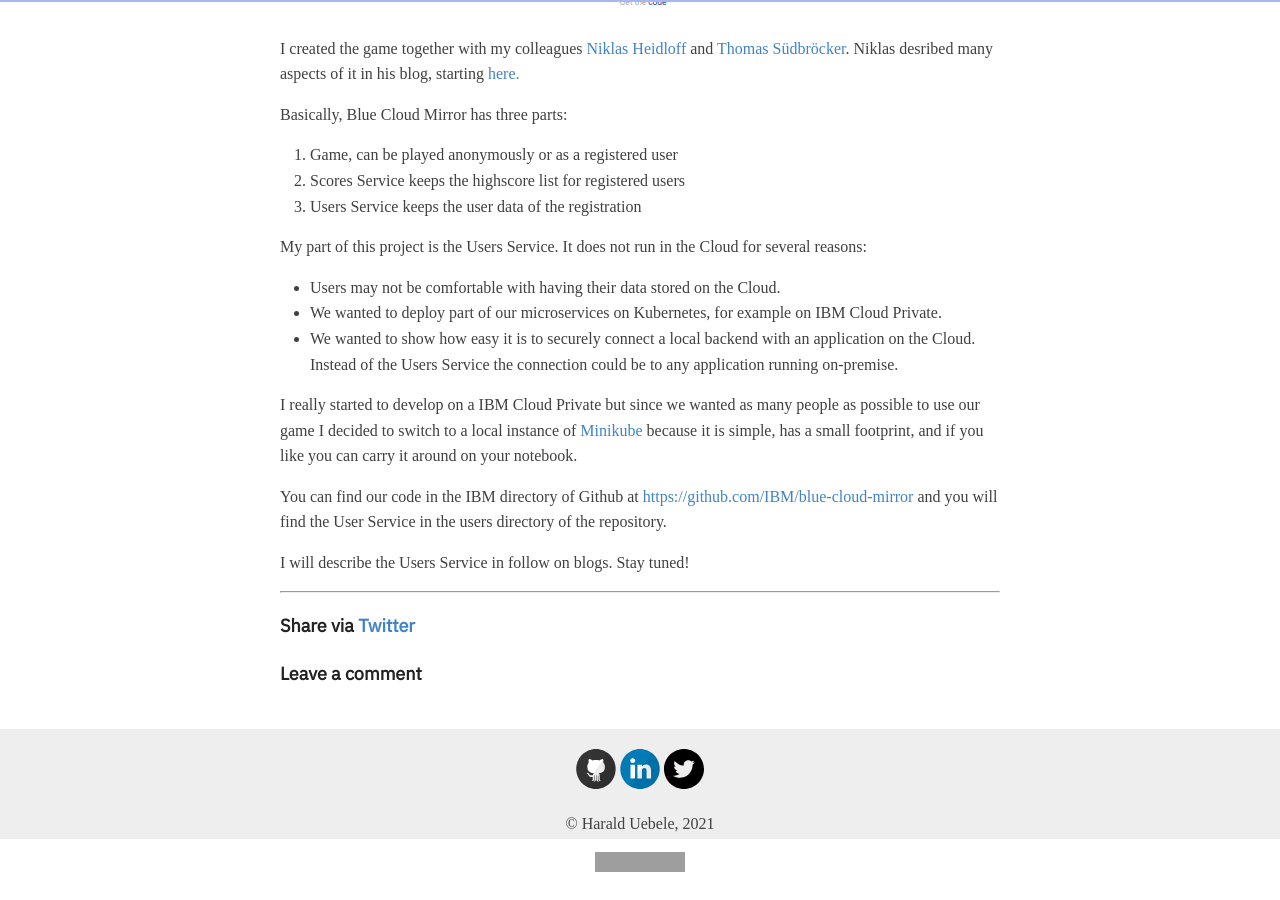
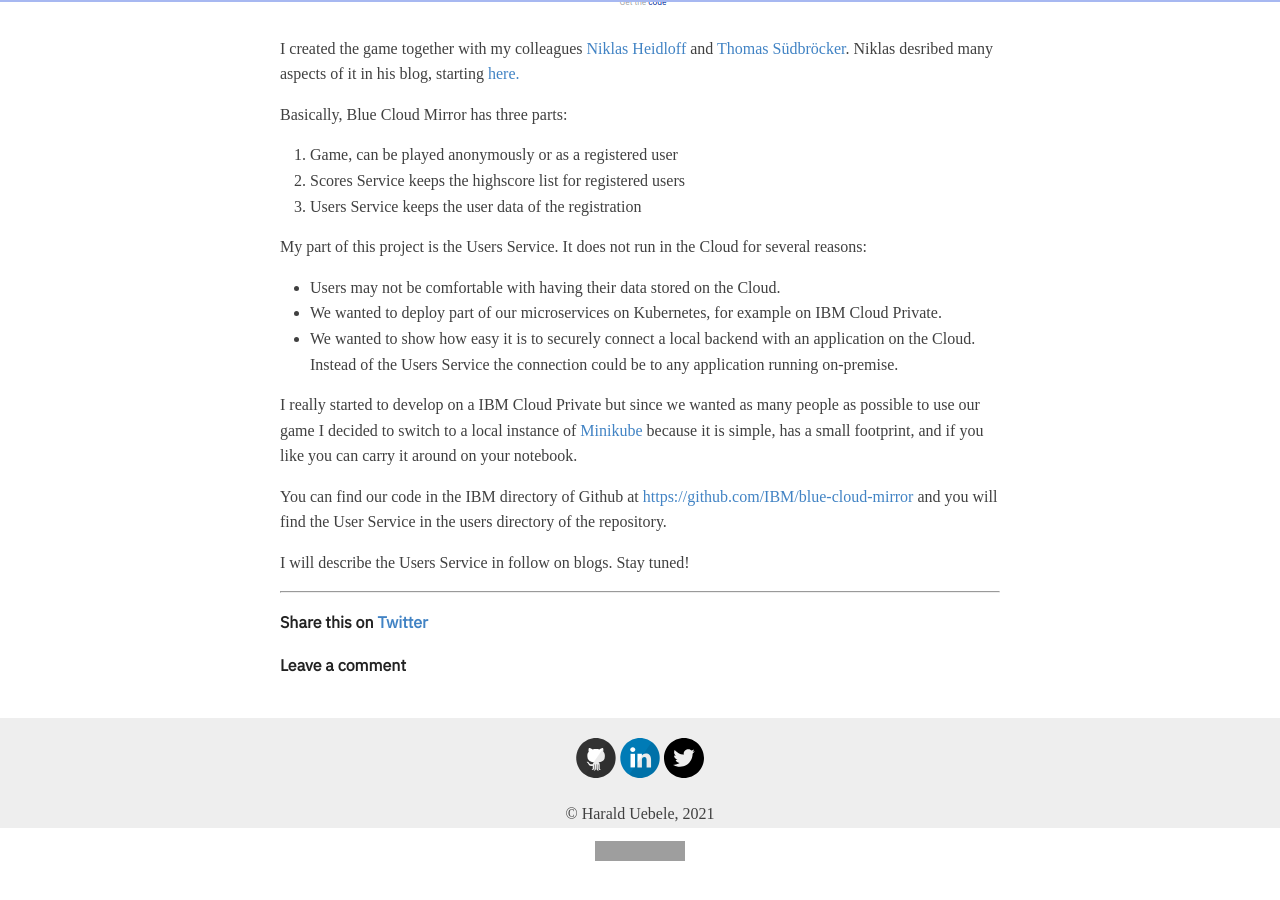
Before and after one commit to HaraldUebele/HaraldUebele.github.io, a Jekyll site: the page built from _posts/2019/2019-01-31-blue-cloud-mirror-a-fun-ibm-cloud-showcase.md, in a window 1280 px wide and 900 px high, scrolled down 835 px. Built offline with Jekyll 4.4.1, drawn with Linux system fonts in a browser that asks for light colours; comment, search, counter and statistics services are not loaded; grey boxes are pictures that could not be loaded.

Commit message:
beautify

```diff
--- a/_layouts/post.html
+++ b/_layouts/post.html
@@ -34,10 +34,10 @@
   <hr>
 
   <div class="entry">
-    <h4>Share via <a href="http://twitter.com/share?text={{ page.title }}&url={{site.url}}{{page.url}}" target="_blank">Twitter</a></h4>
+    <h5>Share this on <a href="http://twitter.com/share?text={{ page.title }}&url={{site.url}}{{page.url}}" target="_blank">Twitter</a></h4>
 
     {% unless page.allow_comments == "no" %}
-    <h4>Leave a comment</h4>
+    <h5>Leave a comment</h4>
     <!-- <p><font size="-1">Be respectful. No swearing, inflammatory language, spam. <i>I reserve the right to delete inappropriate comments.</i></font></p> -->
     <script src="https://utteranc.es/client.js"
           repo="haralduebele/haralduebele.github.io"
```
